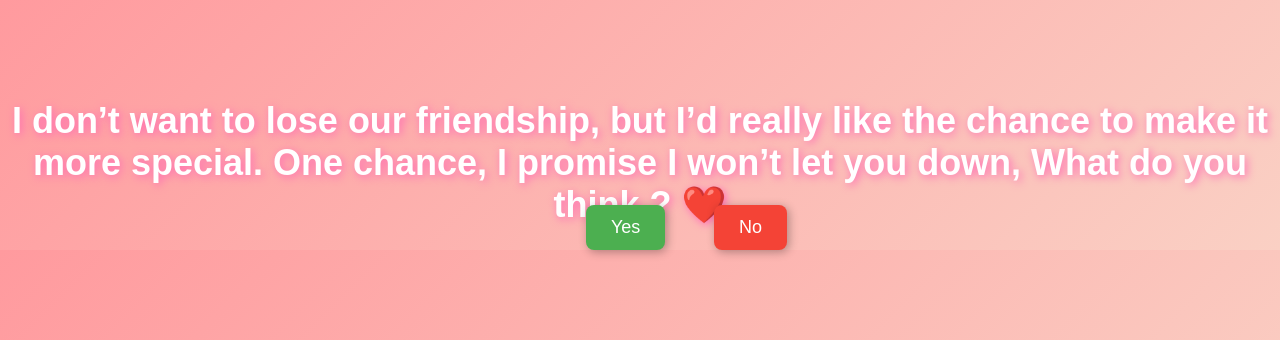
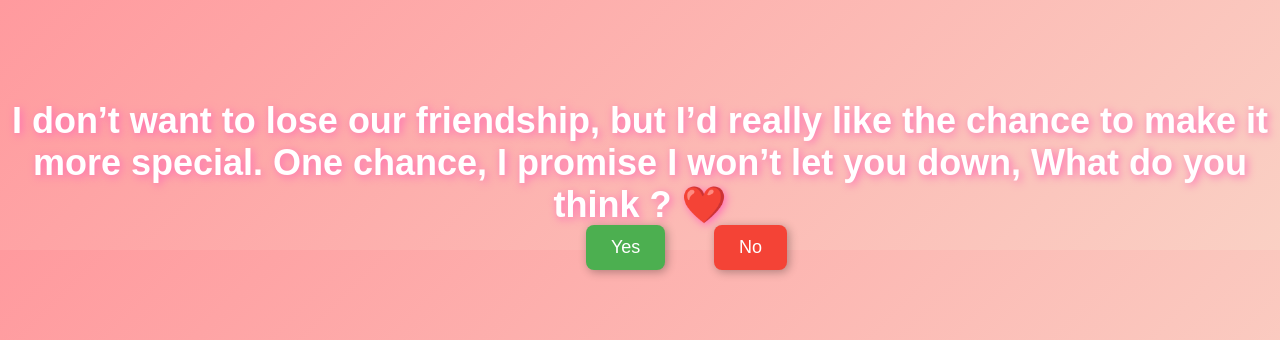
Before and after one commit to patelkarm996-del/sasliplease, a plain HTML site: page index.html in a window 1280 px wide. Shown: the top 340 px of the page. Drawn offline with Linux system fonts and the light colour scheme.

Commit message:
Update button margin in index.html
Adjust margin for button styling in index.html.

```diff
--- a/index.html
+++ b/index.html
@@ -26,7 +26,7 @@ button{
   font-size:18px;
   border:none;
   border-radius:8px;
-  margin:10px;
+  margin:30px 10px 10px 10px; /* top right bottom left */
   cursor:pointer;
   box-shadow: 2px 2px 10px rgba(0,0,0,0.3);
   transition: all 0.3s;
```
